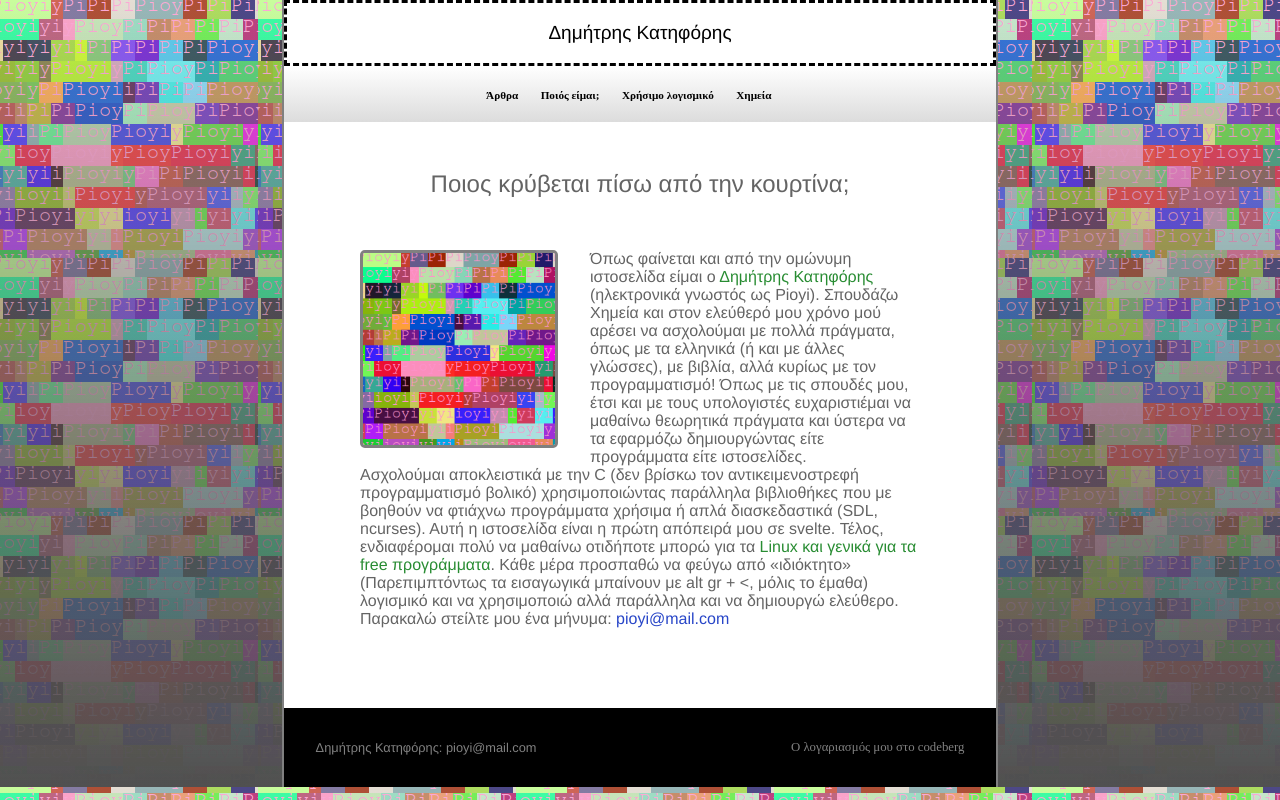
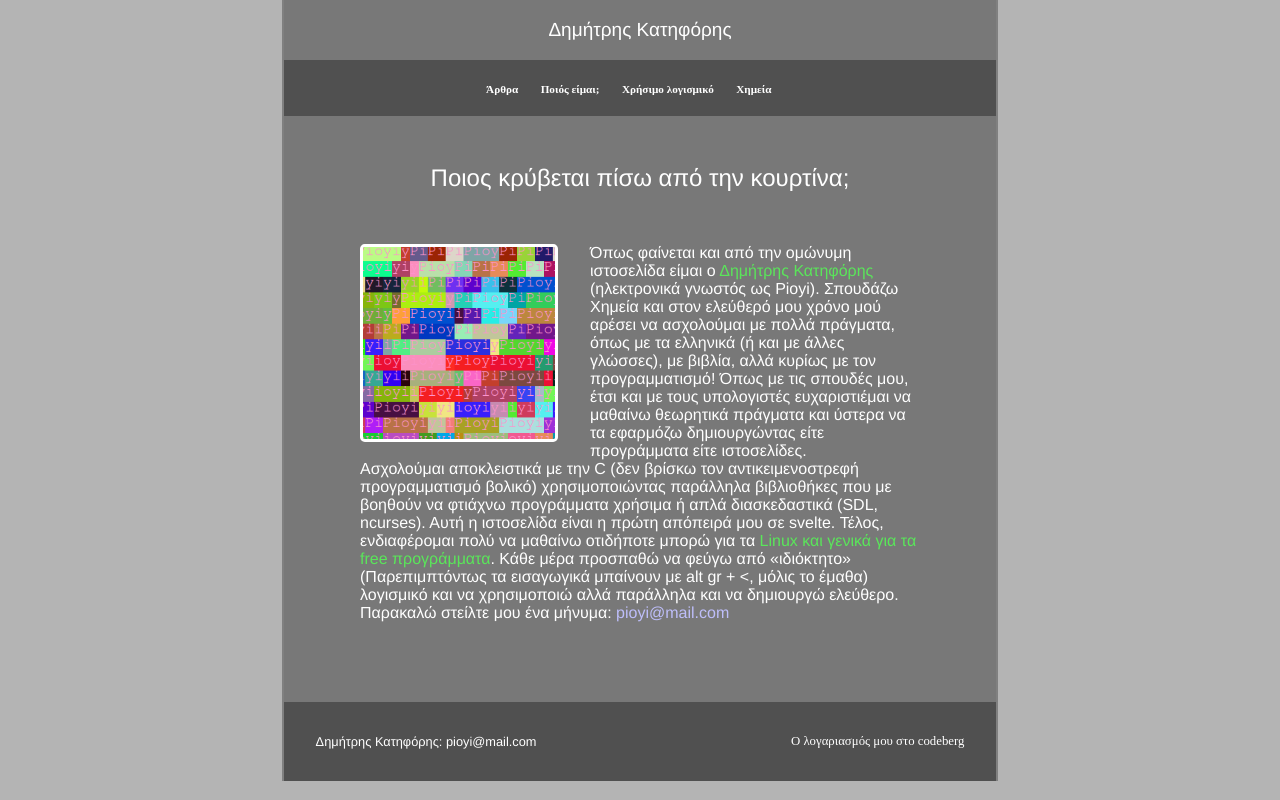
Before and after one commit to mitsoska/website_final, a SvelteKit app: page /about in a window 1280 px wide. Built offline with nearby package versions, Linux system fonts and the light colour scheme.

Commit message:
redesign

```diff
--- a/src/lib/components/post.svelte
+++ b/src/lib/components/post.svelte
@@ -28,18 +28,19 @@
   }
 
   ul {
-    color: var(--silver1);
+    color: black;
     list-style: none;
     padding: 0;
   }
 
-  li {
-    color: var(--silver);
+  .post li {
+    color: black;
     text-decoration: none;
     border-radius: 0.2em;
-    border: 3px solid var(--brown);
+    border: 3px solid black;
     padding: 0.1em 1em;
     margin: 1em 3em;
+    background-color: rgb(200, 200, 200);
   }
 
 
@@ -55,5 +56,12 @@
       text-decoration: none;
   }
 
+  .card h3 {
+      color: black;
+  }
+
+  div p {
+      color: black;
+  }
 
 </style>
--- a/src/routes/+layout.svelte
+++ b/src/routes/+layout.svelte
@@ -17,13 +17,13 @@
 <style>
 
   .email {
-     color: grey;
+     color: white;
      font-size: 0.8em;
   }
 
   main {
     margin: 0 22vw;
-    background-color: white;
+    background-color: rgb(120, 120, 120);
     border-left: 2px solid grey;
     border-right: 2px solid grey;
   }
@@ -41,13 +41,13 @@
     bottom: 0;
     display: flex;
     justify-content: space-between;
-    background-color: black;
+    background-color: rgb(80, 80, 80);
   }
 
   footer a {
     font-size: 0.8em;
     font-weight: 300;
-    color: grey;
+    color: white;
   }
 
 :global(:root)
@@ -71,12 +71,11 @@
     margin: 0 auto;
     text-align: center;
     padding: 1em;
-    border: 3px dashed black;
    }
 
   :global(body) {
     margin: 0;
-    background-image: linear-gradient(to top, rgba(80, 80, 80, 1), rgba(255, 255, 255, 0.2)), url("/profile.png");
+    background-color: rgb(180, 180, 180);
   }
 
   :global(tr, th, td)
@@ -97,11 +96,11 @@
   :global(p, h1, h2, h3, h4, pre) {
     font-family: "Helvetica", sans-serif;
     font-weight: 500;
-    color: black;
+    color: white;
   }
 
   a {
-    color: black;
+    color: white;
     font-weight: 800;
     font-size: 0.7em;
     text-decoration: none;
@@ -117,7 +116,7 @@
 
   nav {
     padding: 1.2em 1em;
-    background-image: linear-gradient(to top, rgb(220, 220, 220), white);
+    background-color: rgb(80, 80, 80);
     display: flex;
     justify-content: center;
   }
--- a/src/routes/about/+page.svelte
+++ b/src/routes/about/+page.svelte
@@ -13,16 +13,16 @@
 <style>
 
   .highlight {
-        color: var(--green);
+        color: rgb(90, 230, 90);
   }
   a {
-    color: rgb(40, 70, 200);
+    color: rgb(190, 190, 250);
     font-weight: 500;
     text-decoration: none;
   }
 
 p {
-    color: var(--silver);
+    color: white;
     margin: 0;
   }
 
@@ -36,12 +36,12 @@
 
   .profile {
     height: 12em;
-    border: 0.2em solid grey;
+    border: 0.2em solid white;
     border-radius: 0.3em;
   }
 
   h2 {
-    color: rgb(100, 100, 100);
+    color: white;
     text-align: center;
     margin-top: 2em;
   }
--- a/src/routes/posts/+page.svelte
+++ b/src/routes/posts/+page.svelte
@@ -28,7 +28,4 @@
     max-width: 70ch;
     margin: 1.5em auto;
   }
-
-
-
 </style>
--- a/src/routes/posts/[slug]/+page.svelte
+++ b/src/routes/posts/[slug]/+page.svelte
@@ -40,6 +40,10 @@
 
 <style>
 
+  .card a
+  {
+   color: black;
+}
   .catigoria {
     color: black;
     width: 100%;
@@ -48,7 +52,7 @@
   }
 
   .content {
-    color: black;
+    color: white;
     width: 100%;
     max-width: 70ch;
     margin: 0 auto;
@@ -77,7 +81,7 @@
 
   a {
     text-decoration: none;
-    color: black;
+    color: white;
   }
 
   .card__container {
```
